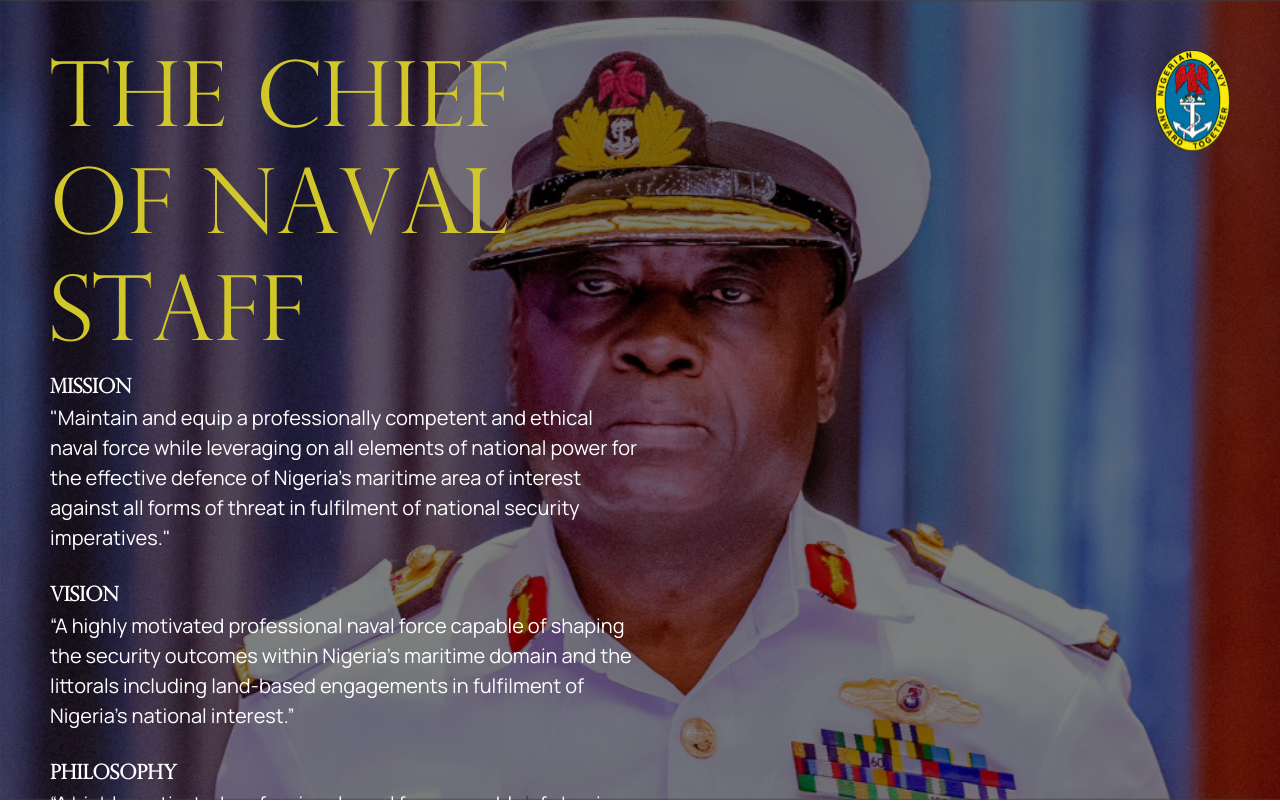
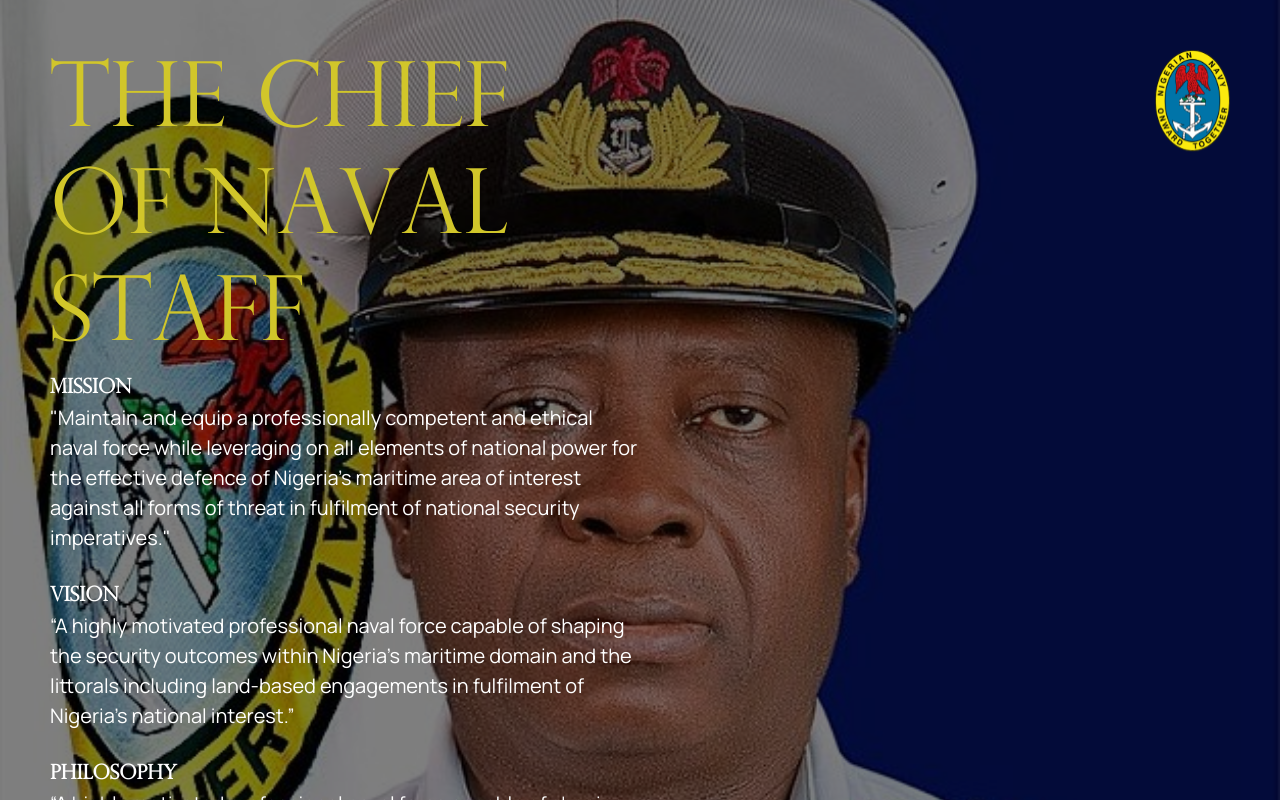
Before and after one commit to Ibrvheem/chief_desktop, a React (Create React App) app: page / in a window 1280 px wide. Shown: the top 802 px of the page. Built offline with nearby package versions, Linux system fonts and the light colour scheme.

Commit message:
changed the cover picture for chief_desktop

```diff
--- a/src/pages/Home/home.module.css
+++ b/src/pages/Home/home.module.css
@@ -1,5 +1,6 @@
 .home {
-  background-image: url("../../../public/images/IMG_7470.png");
+  background-image: url("../../../public/images/chief_cropped.jpg");
+  background-position: center -150px;
   background-size: contain;
   background-repeat: no-repeat;
 
```
